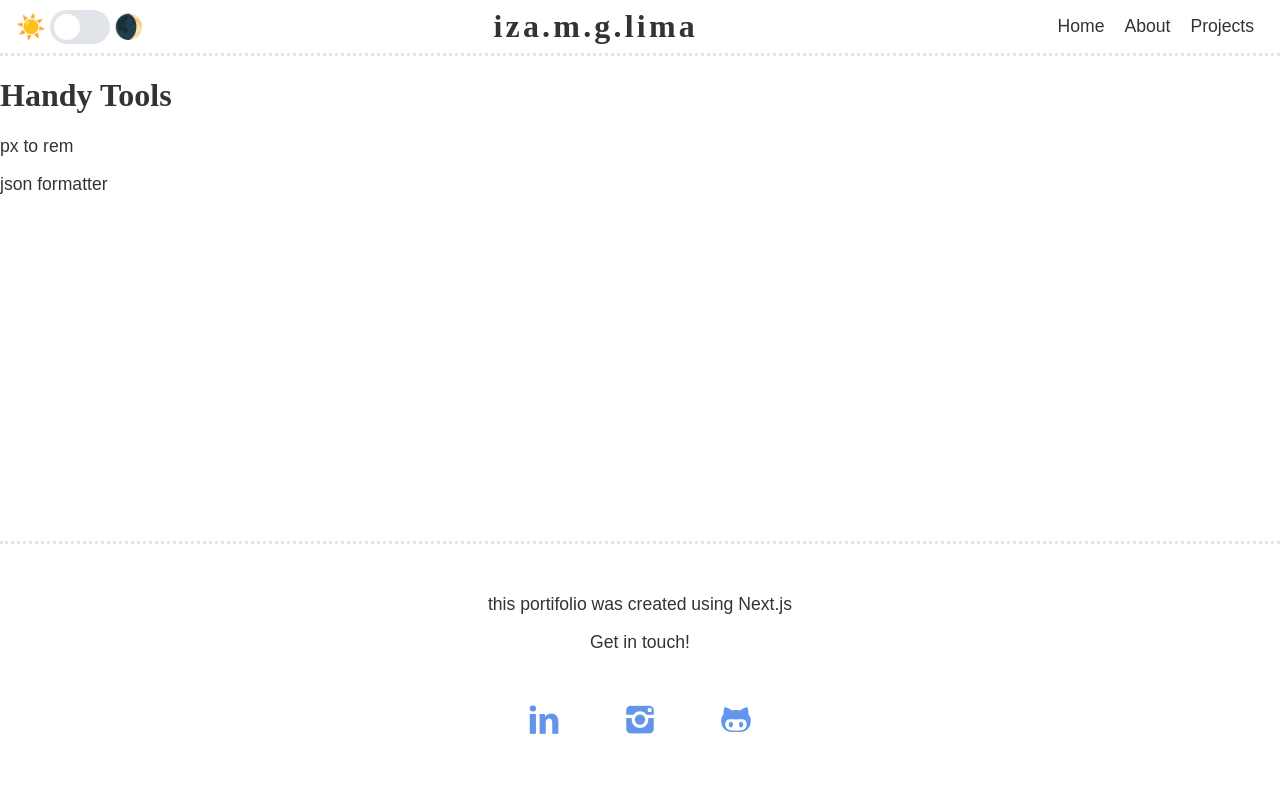
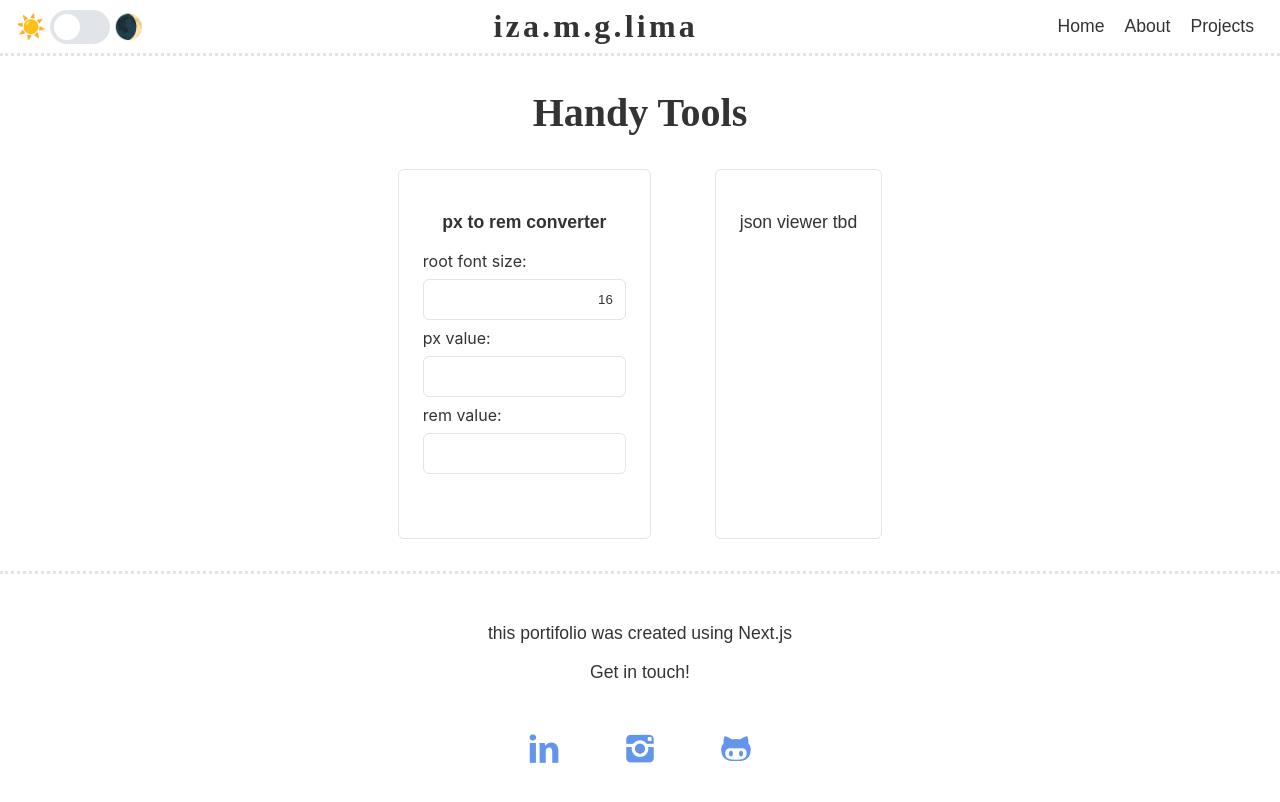
Before and after one commit to izamglima/izamglima.github.io, a Next.js app in the folder my-site-nextjs/: page /projects/tools in a window 1280 px wide. Shown: the top 802 px of the page. Built offline with nearby package versions, Linux system fonts and the light colour scheme; no server answers; a web font is replaced by a local one.

Commit message:
px to rem converter

```diff
--- a/my-site-nextjs/pages/projects/kaleidoscope.js
+++ b/my-site-nextjs/pages/projects/kaleidoscope.js
@@ -15,8 +15,7 @@ const Kaleidoscope = () => {
       setPhotosLength((prev) => {
         return prev + json.photos.length
       })
-      const rand = json.photos[Math.floor(Math.random()*photosLength)]
-      setPhoto(rand.id)
+      setPhoto(75)
     })
   }, []);
 
@@ -34,7 +33,7 @@ const Kaleidoscope = () => {
         <section className={styles.kaleidoscope}>
           <h1>Kaleidoscope</h1>
           <p>because i like colors and shapes :)</p>
-          <button className="btn btn-small" onClick={changeBg}>Change image</button>
+          <button className={`btn ${styles['btn-small']}`} onClick={changeBg}>Change image</button>
           <div className={styles.container}>
             <div className={styles.kaleido}>
                 <div className={styles.tile} style={{
--- a/my-site-nextjs/pages/projects/tools.js
+++ b/my-site-nextjs/pages/projects/tools.js
@@ -1,15 +1,124 @@
 import Head from 'next/head';
+import { useRef, useState } from 'react';
+import styles from '../../styles/Tools.module.css'
 
 const Tools = () => {
+  const warning = 'please set a new root size'
+
+  const [refs] = useState({
+    root: useRef(null),
+    px: useRef(null),
+    rem: useRef(null),
+  });
+
+  const [state, setState] = useState({
+    rootSize: '16',
+    pxSize: '0',
+    remSize: '0'
+  });
+
+  const handleRootChange = e => {
+    setState(state => {
+      state.rootSize = e.target.value
+
+      if (state.rootSize == "") {
+        state.pxSize = ""
+        state.remSize = ""
+      } else {
+        state.pxSize = state.remSize * state.rootSize
+        state.remSize = state.pxSize / state.rootSize
+      }
+
+      return state;
+    });
+    refs.px.current.value = state.pxSize
+    refs.rem.current.value = state.remSize
+  };
+
+  const handlePxChange = e => {
+    setState(state => {
+      state.pxSize = e.target.value
+
+      if (state.rootSize !== "" && state.rootSize !== warning) {
+        state.remSize = state.pxSize / state.rootSize
+      } else {
+        state.rootSize = warning
+        state.remSize = ''
+      }
+
+      return state;
+    });
+    refs.root.current.value = state.rootSize
+    refs.rem.current.value = state.remSize
+  }
+
+  const handleRemChange = e => {
+    setState(state => {
+      state.remSize = e.target.value
+
+      if (state.rootSize !== "" && state.rootSize !== warning) {
+        state.pxSize = state.remSize * state.rootSize
+      } else {
+        state.rootSize = warning
+        state.pxSize = ''
+      }
+
+      return state;
+    });
+    refs.root.current.value = state.rootSize
+    refs.px.current.value = state.pxSize
+  }
+
+
   return (
     <>
       <Head>
         <title>iza.m.g.lima | Handy Tools</title>
       </Head>
       <main className="main">
-        <h1>Handy Tools</h1>
-        <p>px to rem</p>
-        <p>json formatter</p>
+        <section className={styles.tools}>
+          <h1>Handy Tools</h1>
+          <div className={styles.container}>
+            <div className={styles.tool}>
+              <p className={`${["text-center"]} ${styles.title}`}>px to rem converter</p>
+              <div className={styles.converter}>
+                <label htmlFor="rootSize">root font size:</label>
+                <input
+                  ref={refs.root}
+                  id="rootSize"
+                  type="text"
+                  value={state.rootSize.value}
+                  maxLength={4}
+                  defaultValue="16"
+                  onChange={(e) => handleRootChange(e)}
+                  onKeyDown={ (event) => {if (/^[A-Za-z]$/.test(event.key)) {event.preventDefault();}}} />
+
+                <label htmlFor="pxSize">px value:</label>
+                <input
+                  ref={refs.px}
+                  id="pxSize"
+                  type="text"
+                  value={state.pxSize.value}
+                  maxLength={4}
+                  onChange={(e) => handlePxChange(e)}
+                  onKeyDown={ (event) => {if (/^[A-Za-z]$/.test(event.key)) {event.preventDefault();}}} />
+
+                <label htmlFor="remSize">rem value:</label>
+                <input
+                  ref={refs.rem}
+                  id="remSize"
+                  type="text"
+                  value={state.remSize.value}
+                  maxLength={4}
+                  onChange={(e) => handleRemChange(e)}
+                  onKeyDown={ (event) => {if (/^[A-Za-z]$/.test(event.key)) {event.preventDefault();}}} />
+              </div>
+            </div>
+            <div className={styles.tool}>
+              <p>json viewer tbd</p>
+            </div>
+          </div>
+        </section>
       </main>
     </>
   )
--- /dev/null
+++ b/my-site-nextjs/styles/Tools.module.css
@@ -0,0 +1,45 @@
+.tools {
+  display: flex;
+  flex-direction: column;
+  align-items: center;
+  margin-bottom: 2rem;
+}
+
+.tools h1 {
+  font-size: 2.5rem;
+}
+
+.container {
+  display: flex;
+  flex-wrap: wrap;
+  width: 100%;
+  justify-content: center;
+}
+
+.tool {
+  border-radius: 6px;
+  border: 1px solid var(--grey);
+  padding: 1.5rem;
+  margin: 0 2rem;
+}
+
+.tool input {
+  margin-bottom: 0.5rem;
+}
+
+.tool label {
+  display: block;
+  margin-bottom: 0.5rem;
+}
+
+.title {
+  font-weight: bolder;
+}
+
+.converter {
+  margin-bottom: 2rem;
+}
+
+.btn-calc {
+  width: 100%;
+}
--- a/my-site-nextjs/styles/globals.css
+++ b/my-site-nextjs/styles/globals.css
@@ -255,6 +255,16 @@ body {
   box-shadow: rgba(50, 50, 93, .1) 0 0 0 1px inset, rgba(50, 50, 93, .2) 0 6px 15px 0, rgba(0, 0, 0, .1) 0 2px 2px 0, rgba(50, 151, 211, .3) 0 0 0 4px;
 }
 
+input {
+  border: 1px solid var(--grey);
+  padding: 0.75rem;
+  border-radius: 6px;
+  background-color: var(--background-color);
+  color: var(--font-color);
+  transition: all 1s ease;
+  text-align: right;
+}
+
 a, p, small, span, button {
   font-family: 'Sulphur Point', sans-serif;
   font-size: 1.1rem;
```
Also changed, not shown: my-site-nextjs/components/ProjectsHome.js (+9 -7 lines), my-site-nextjs/pages/index.js (+2 -8 lines), my-site-nextjs/styles/Kaleidoscope.module.css (+24 -0 lines), my-site-nextjs/styles/ProjectsHome.module.css (+43 -2 lines).
